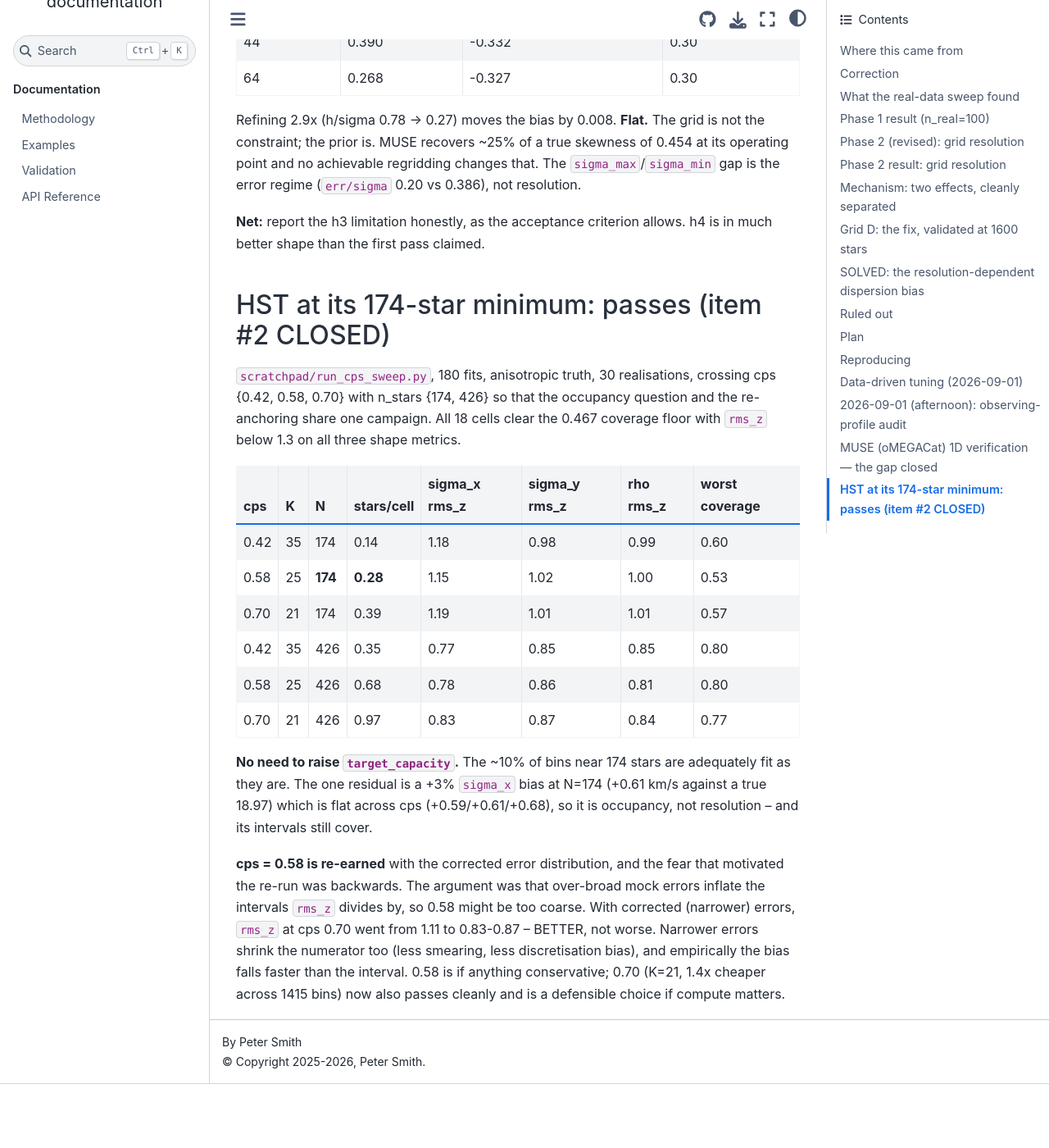
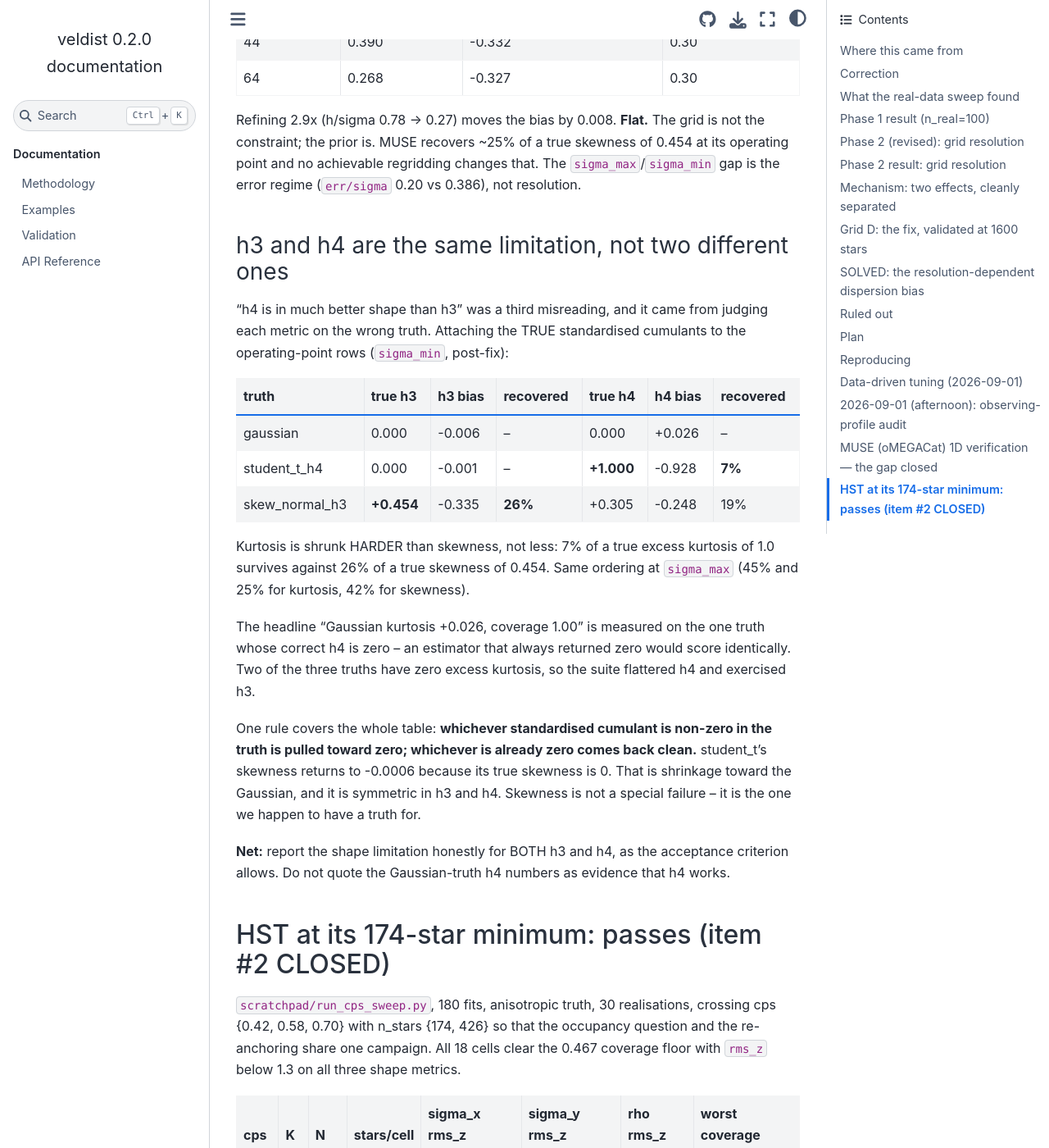
Before and after one commit to pjs902/veldist, a Sphinx documentation site: the page built from docs/handoff-2d-tilt-recovery.md, in a window 1280 px wide and 1400 px high, scrolled down 24613 px. Shown: the whole window at 82% size. Built offline with Sphinx 7.4.7 and the Sphinx Book theme 1.1.4, drawn with Linux system fonts in a browser that asks for light colours; before the commit the page ends 25935 px from its top, so only the background shows below that.

Commit message:
docs(handoff): h3 and h4 are the same limitation, not two
The writeup claimed h4 was "in much better shape than the first pass
claimed". That was a third misreading of the same sweep, from judging
each metric on the truth that does not exercise it.

With the true standardised cumulants attached, kurtosis is shrunk HARDER
than skewness at the operating point: 7% of a true excess kurtosis of
1.0 survives (student_t) against 26% of a true skewness of 0.454
(skew_normal). The reassuring "+0.026, coverage 1.00" is the Gaussian
truth, whose correct h4 is zero -- an estimator returning zero always
would score the same. Two of three truths have zero excess kurtosis, so
the suite flatters h4 and exercises h3.

One rule covers the table: the cumulant that is non-zero in the truth is
pulled toward zero, the one already zero comes back clean (student_t h3
returns to -0.0006). That is Gaussian shrinkage and it is symmetric in
h3 and h4 -- which corroborates the prior-limited reading for skewness
rather than contradicting it.

Co-Authored-By: Claude Opus 5 <noreply@anthropic.com>

```diff
--- a/docs/handoff-2d-tilt-recovery.md
+++ b/docs/handoff-2d-tilt-recovery.md
@@ -942,8 +942,37 @@ its operating point and no achievable regridding changes that. The
 `sigma_max`/`sigma_min` gap is the error regime (`err/sigma` 0.20 vs 0.386),
 not resolution.
 
-**Net:** report the h3 limitation honestly, as the acceptance criterion
-allows. h4 is in much better shape than the first pass claimed.
+### h3 and h4 are the same limitation, not two different ones
+
+"h4 is in much better shape than h3" was a third misreading, and it came from
+judging each metric on the wrong truth. Attaching the TRUE standardised
+cumulants to the operating-point rows (`sigma_min`, post-fix):
+
+| truth | true h3 | h3 bias | recovered | true h4 | h4 bias | recovered |
+|---|---|---|---|---|---|---|
+| gaussian | 0.000 | -0.006 | -- | 0.000 | +0.026 | -- |
+| student_t_h4 | 0.000 | -0.001 | -- | **+1.000** | -0.928 | **7%** |
+| skew_normal_h3 | **+0.454** | -0.335 | **26%** | +0.305 | -0.248 | 19% |
+
+Kurtosis is shrunk HARDER than skewness, not less: 7% of a true excess
+kurtosis of 1.0 survives against 26% of a true skewness of 0.454. Same
+ordering at `sigma_max` (45% and 25% for kurtosis, 42% for skewness).
+
+The headline "Gaussian kurtosis +0.026, coverage 1.00" is measured on the one
+truth whose correct h4 is zero -- an estimator that always returned zero would
+score identically. Two of the three truths have zero excess kurtosis, so the
+suite flattered h4 and exercised h3.
+
+One rule covers the whole table: **whichever standardised cumulant is non-zero
+in the truth is pulled toward zero; whichever is already zero comes back
+clean.** student_t's skewness returns to -0.0006 because its true skewness is
+0. That is shrinkage toward the Gaussian, and it is symmetric in h3 and h4.
+Skewness is not a special failure -- it is the one we happen to have a truth
+for.
+
+**Net:** report the shape limitation honestly for BOTH h3 and h4, as the
+acceptance criterion allows. Do not quote the Gaussian-truth h4 numbers as
+evidence that h4 works.
 
 ## HST at its 174-star minimum: passes (item #2 CLOSED)
 
```
